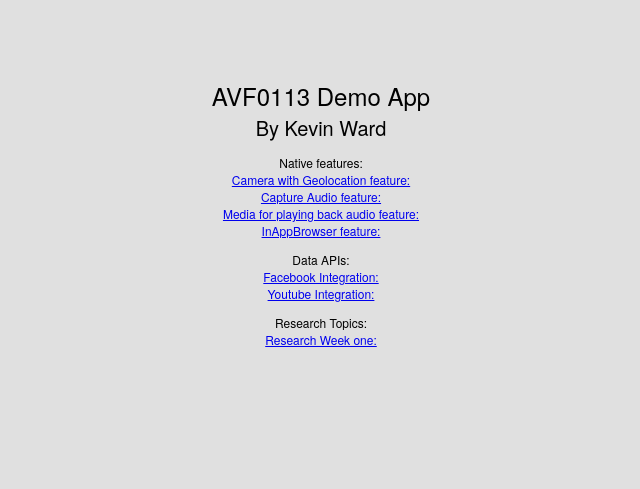
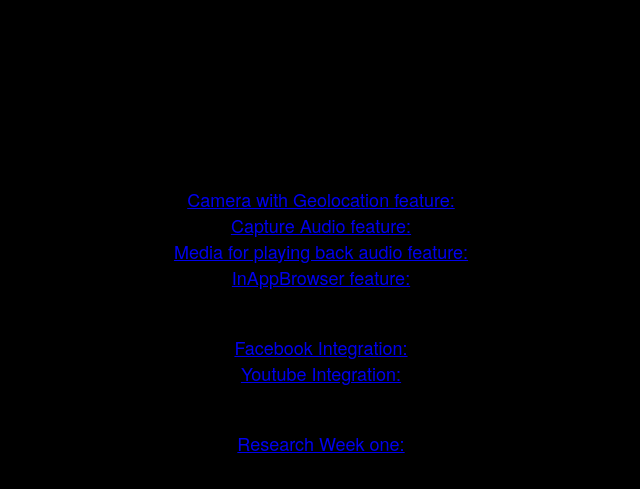
Before and after one commit to Xalicus/AVF0113, a plain HTML site: page avfdemo/www/index.html in a window 1280 px wide. Shown: the part 307-796 px from the top of the page, without its empty margins (491-1131 px from the left). Drawn offline with Linux system fonts and the light colour scheme.

Commit message:
Updated both css files.

```diff
--- a/avfdemo/www/css/index.css
+++ b/avfdemo/www/css/index.css
@@ -10,20 +10,20 @@ body {
     -webkit-touch-callout: none;                /* prevent callout to copy image, etc when tap to hold */
     -webkit-text-size-adjust: none;             /* prevent webkit from resizing text to fit */
     -webkit-user-select: none;                  /* prevent copy paste, to allow, change 'none' to 'text' */
-    background-color:#E0E0E0;
-    background-image:linear-gradient(top, #A7A7A7 0%, #E0E0E0 51%);
-    background-image:-webkit-linear-gradient(top, #A7A7A7 0%, #E0E0E0 51%);
-    background-image:-ms-linear-gradient(top, #A7A7A7 0%, #E0E0E0 51%);
+    background-color:#000000;
+    background-image:linear-gradient(top, #A7A7A7 0%, #000000 51%);
+    background-image:-webkit-linear-gradient(top, #A7A7A7 0%, #000000 51%);
+    background-image:-ms-linear-gradient(top, #A7A7A7 0%, #000000 51%);
     background-image:-webkit-gradient(
         linear,
         left top,
         left bottom,
         color-stop(0, #A7A7A7),
-        color-stop(0.51, #E0E0E0)
+        color-stop(0.51, #000000)
     );
     /*background-attachment:fixed;*/
     font-family:'HelveticaNeue-Light', 'HelveticaNeue', Helvetica, Arial, sans-serif;
-    font-size:12px;
+    font-size:18px;
     height:100%;
     margin:0px;
     padding:0px;
@@ -40,7 +40,7 @@ body {
     height:50px;                   /* text area height */
     width:400px;                   /* text area width */
     text-align:center;
-    padding:180px 0px 0px 0px;     /* image height is 200px (bottom 20px are overlapped with text) */
+    padding:150px 0px 0px 0px;     /* image height is 200px (bottom 20px are overlapped with text) */
     margin:-115px 0px 0px -112px;  /* offset vertical: half of image height and text area height */
                                    /* offset horizontal: half of text area width */
 }
--- a/avfdemo1/assets/www/css/index.css
+++ b/avfdemo1/assets/www/css/index.css
@@ -23,24 +23,24 @@ body {
     );
     background-attachment:fixed;
     font-family:'HelveticaNeue-Light', 'HelveticaNeue', Helvetica, Arial, sans-serif;
-    font-size:12px;
+    font-size:18px;
     height:100%;
     margin:0px;
     padding:0px;
-    text-transform:uppercase;
+    text-transform:normal;
     width:100%;
 }
 
 /* Portrait layout (default) */
 .app {
-    background:url(../img/logo.png) no-repeat center top; /* 170px x 200px */
+    /*background:url(../img/logo.png) no-repeat center top;*/ /* 170px x 200px */
     position:absolute;             /* position in the center of the screen */
     left:50%;
     top:50%;
     height:50px;                   /* text area height */
-    width:225px;                   /* text area width */
+    width:400px;                   /* text area width */
     text-align:center;
-    padding:180px 0px 0px 0px;     /* image height is 200px (bottom 20px are overlapped with text) */
+    padding:200px 0px 0px 0px;     /* image height is 200px (bottom 20px are overlapped with text) */
     margin:-115px 0px 0px -112px;  /* offset vertical: half of image height and text area height */
                                    /* offset horizontal: half of text area width */
 }
```
